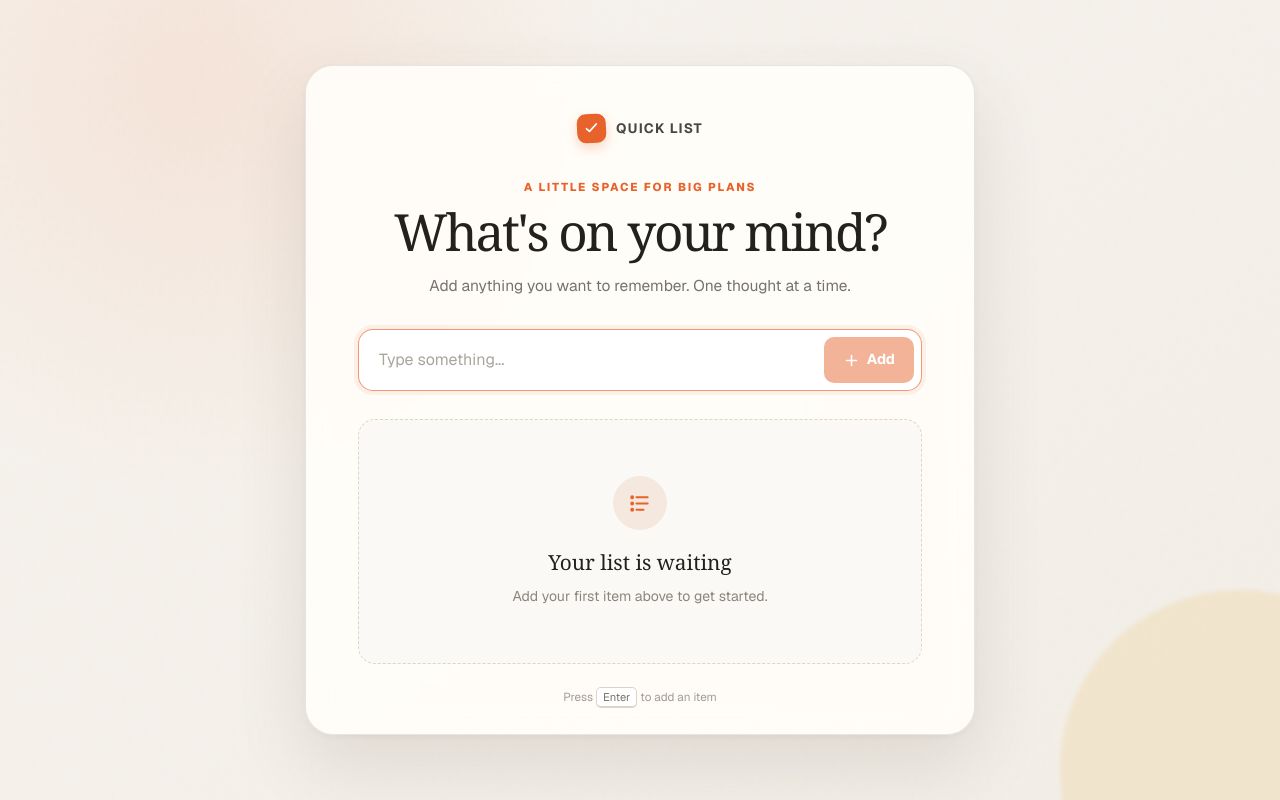
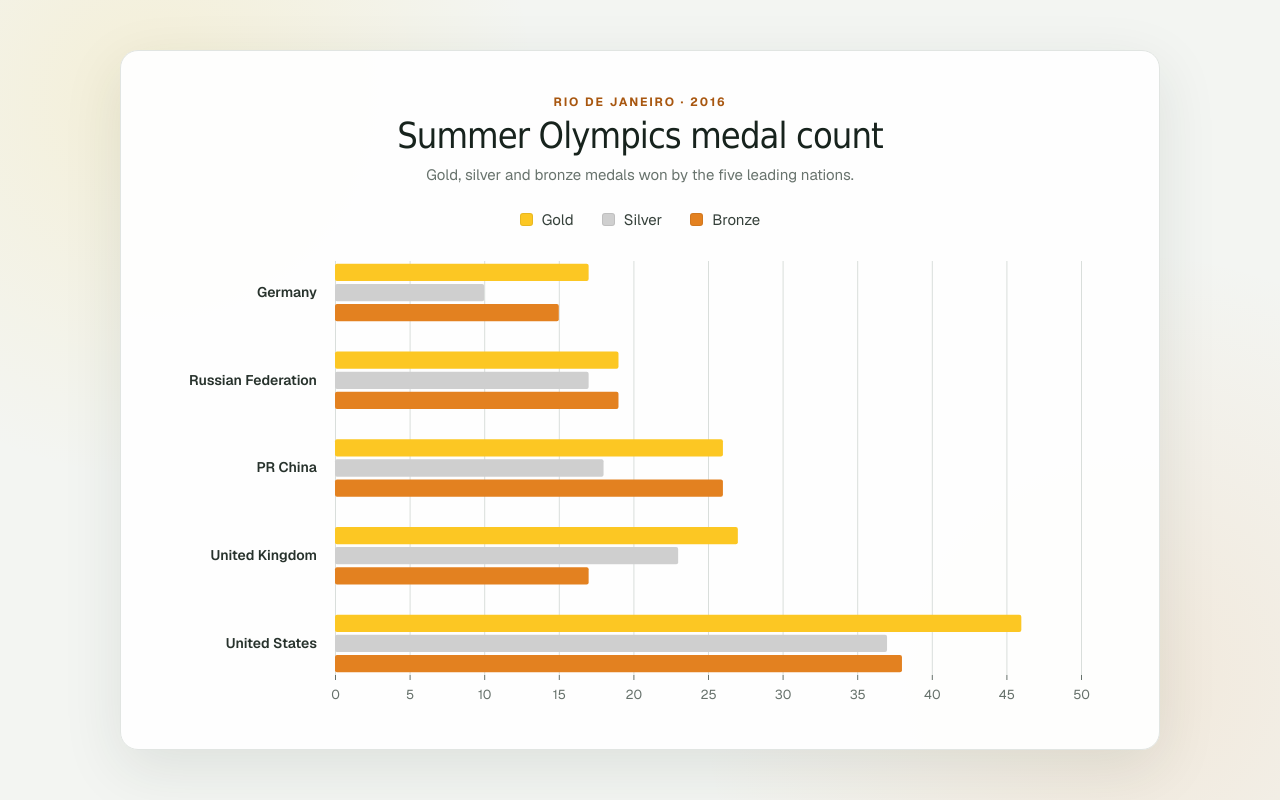
Before and after one commit to vladmoca90/Storybook-NextJS, a Next.js app: page / in a window 1280 px wide. Built offline with nearby package versions, Linux system fonts and the light colour scheme.

Commit message:
Created a medal count in D3.js with next

```diff
--- /dev/null
+++ b/app/components/MedalChart.module.css
@@ -0,0 +1,19 @@
+.wrapper { width: 100%; }
+.legend { display: flex; justify-content: center; gap: 28px; margin: 8px 0 12px; color: #35403a; font-size: 15px; }
+.legendItem { display: flex; align-items: center; gap: 9px; }
+.legendItem span { width: 13px; height: 13px; border-radius: 3px; box-shadow: inset 0 0 0 1px rgb(0 0 0 / 8%); }
+.chart { position: relative; width: 100%; min-height: 430px; }
+.chart svg { display: block; width: 100%; height: auto; overflow: visible; }
+.grid line { stroke: #d9dedb; stroke-width: 1; }
+.grid path { display: none; }
+.xAxis, .yAxis { color: #66716b; font-family: var(--font-geist-sans), Arial, sans-serif; font-size: 13px; }
+.yAxis { color: #27322c; font-size: 14px; font-weight: 550; }
+.row rect { cursor: pointer; outline: none; transition: filter 160ms ease, opacity 160ms ease; }
+.row rect:hover, .row rect:focus { filter: brightness(0.93); stroke: #27322c; stroke-width: 1.5; }
+.tooltip { position: absolute; z-index: 2; min-width: 150px; padding: 10px 12px; transform: translate(12px, -50%); border: 1px solid rgb(255 255 255 / 18%); border-radius: 8px; background: #16201b; box-shadow: 0 8px 24px rgb(18 29 23 / 22%); color: #fff; font-size: 13px; line-height: 1.45; pointer-events: none; }
+.tooltip span { display: block; margin-bottom: 2px; color: #c9d2cd; }
+.tooltip strong { font-size: 17px; }
+@media (max-width: 639px) {
+  .legend { gap: 16px; font-size: 13px; }
+  .yAxis { font-size: 11px; }
+}
--- /dev/null
+++ b/app/components/MedalChart.tsx
@@ -0,0 +1,145 @@
+"use client";
+
+import * as d3 from "d3";
+import { useEffect, useRef, useState } from "react";
+import styles from "./MedalChart.module.css";
+
+const medalTypes = ["Gold", "Silver", "Bronze"] as const;
+type MedalType = (typeof medalTypes)[number];
+
+type CountryMedals = { country: string } & Record<MedalType, number>;
+type Tooltip = {
+  country: string;
+  medal: MedalType;
+  value: number;
+  x: number;
+  y: number;
+};
+
+const colors: Record<MedalType, string> = {
+  Gold: "#fcc723",
+  Silver: "#cfcfcf",
+  Bronze: "#e38120",
+};
+
+const data: CountryMedals[] = [
+  { country: "Germany", Gold: 17, Silver: 10, Bronze: 15 },
+  { country: "Russian Federation", Gold: 19, Silver: 17, Bronze: 19 },
+  { country: "PR China", Gold: 26, Silver: 18, Bronze: 26 },
+  { country: "United Kingdom", Gold: 27, Silver: 23, Bronze: 17 },
+  { country: "United States", Gold: 46, Silver: 37, Bronze: 38 },
+];
+
+export default function MedalChart() {
+  const containerRef = useRef<HTMLDivElement>(null);
+  const svgRef = useRef<SVGSVGElement>(null);
+  const [tooltip, setTooltip] = useState<Tooltip | null>(null);
+
+  useEffect(() => {
+    const container = containerRef.current;
+    const svgElement = svgRef.current;
+    if (!container || !svgElement) return;
+
+    const draw = () => {
+      const width = container.clientWidth;
+      const compact = width < 640;
+      const margin = { top: 18, right: compact ? 18 : 36, bottom: 48, left: compact ? 116 : 172 };
+      const height = compact ? 430 : 480;
+      const innerWidth = Math.max(100, width - margin.left - margin.right);
+      const innerHeight = height - margin.top - margin.bottom;
+
+      const svg = d3.select(svgElement)
+        .attr("viewBox", `0 0 ${width} ${height}`)
+        .attr("width", width)
+        .attr("height", height);
+      svg.selectAll("*").remove();
+      const chart = svg.append("g").attr("transform", `translate(${margin.left},${margin.top})`);
+
+      const yCountry = d3.scaleBand<string>()
+        .domain(data.map((item) => item.country))
+        .range([0, innerHeight])
+        .paddingInner(0.28);
+      const yMedal = d3.scaleBand<MedalType>()
+        .domain(medalTypes)
+        .range([0, yCountry.bandwidth()])
+        .padding(0.14);
+      const x = d3.scaleLinear().domain([0, 50]).range([0, innerWidth]);
+      const ticks = compact ? 5 : 10;
+
+      chart.append("g")
+        .attr("class", styles.grid)
+        .call(d3.axisBottom(x).ticks(ticks).tickSize(innerHeight).tickFormat(() => ""));
+      chart.append("g")
+        .attr("class", styles.xAxis)
+        .attr("transform", `translate(0,${innerHeight})`)
+        .call(d3.axisBottom(x).ticks(ticks).tickSize(5).tickPadding(10))
+        .call((axis) => axis.select(".domain").remove());
+      chart.append("g")
+        .attr("class", styles.yAxis)
+        .call(d3.axisLeft(yCountry).tickSize(0).tickPadding(compact ? 10 : 18))
+        .call((axis) => axis.select(".domain").remove());
+
+      const rows = chart.selectAll<SVGGElement, CountryMedals>(`.${styles.row}`)
+        .data(data)
+        .join("g")
+        .attr("class", styles.row)
+        .attr("transform", (item) => `translate(0,${yCountry(item.country) ?? 0})`);
+
+      rows.selectAll<SVGRectElement, { medal: MedalType; value: number; country: string }>("rect")
+        .data((item) => medalTypes.map((medal) => ({ medal, value: item[medal], country: item.country })))
+        .join("rect")
+        .attr("x", 0)
+        .attr("y", (item) => yMedal(item.medal) ?? 0)
+        .attr("width", (item) => x(item.value))
+        .attr("height", yMedal.bandwidth())
+        .attr("rx", 2)
+        .attr("fill", (item) => colors[item.medal])
+        .attr("tabindex", 0)
+        .attr("role", "img")
+        .attr("aria-label", (item) => `${item.country}, ${item.value} ${item.medal.toLowerCase()} medals`)
+        .on("pointerenter pointermove", (event, item) => {
+          const bounds = container.getBoundingClientRect();
+          setTooltip({ ...item, x: event.clientX - bounds.left, y: event.clientY - bounds.top });
+        })
+        .on("pointerleave", () => setTooltip(null))
+        .on("focus", (event, item) => {
+          const rect = (event.currentTarget as SVGRectElement).getBoundingClientRect();
+          const bounds = container.getBoundingClientRect();
+          setTooltip({ ...item, x: rect.right - bounds.left, y: rect.top + rect.height / 2 - bounds.top });
+        })
+        .on("blur", () => setTooltip(null));
+    };
+
+    draw();
+    const resizeObserver = new ResizeObserver(draw);
+    resizeObserver.observe(container);
+    return () => resizeObserver.disconnect();
+  }, []);
+
+  return (
+    <div className={styles.wrapper}>
+      <div className={styles.legend} aria-label="Medal types">
+        {medalTypes.map((medal) => (
+          <div key={medal} className={styles.legendItem}>
+            <span style={{ backgroundColor: colors[medal] }} />
+            {medal}
+          </div>
+        ))}
+      </div>
+      <div ref={containerRef} className={styles.chart}>
+        <svg ref={svgRef} aria-labelledby="chart-title chart-description">
+          <desc id="chart-description">
+            Grouped horizontal bar chart comparing gold, silver and bronze medal counts for Germany,
+            the Russian Federation, China, the United Kingdom and the United States.
+          </desc>
+        </svg>
+        {tooltip && (
+          <div className={styles.tooltip} role="status" style={{ left: tooltip.x, top: tooltip.y }}>
+            <span>{tooltip.country}</span>
+            <strong>{tooltip.value}</strong> {tooltip.medal.toLowerCase()} medals
+          </div>
+        )}
+      </div>
+    </div>
+  );
+}
--- /dev/null
+++ b/app/page.module.css
@@ -0,0 +1,11 @@
+.page { min-height: 100vh; display: grid; place-items: center; padding: 48px 24px; background: radial-gradient(circle at 12% 12%, rgb(252 199 35 / 13%), transparent 24rem), radial-gradient(circle at 88% 85%, rgb(227 129 32 / 11%), transparent 27rem), #f3f5f2; }
+.chartCard { width: min(100%, 1040px); padding: 42px 42px 26px; border: 1px solid #e1e5e2; border-radius: 18px; background: rgb(255 255 255 / 94%); box-shadow: 0 18px 60px rgb(31 48 39 / 10%); }
+.heading { text-align: center; }
+.heading h1 { margin: 4px 0 8px; color: #17231d; font-family: Tahoma, var(--font-geist-sans), sans-serif; font-size: clamp(25px, 3vw, 36px); line-height: 1.15; letter-spacing: -0.025em; }
+.heading > p:last-child { margin: 0 auto 22px; color: #68736d; font-size: 15px; }
+.eyebrow { margin: 0; color: #a85710; font-size: 12px; font-weight: 700; letter-spacing: 0.16em; text-transform: uppercase; }
+@media (max-width: 639px) {
+  .page { align-items: start; padding: 20px 10px; }
+  .chartCard { padding: 28px 12px 16px; border-radius: 14px; }
+  .heading > p:last-child { padding: 0 12px; font-size: 14px; }
+}
--- a/app/page.tsx
+++ b/app/page.tsx
@@ -1,11 +1,23 @@
 import type { Metadata } from "next";
-import QuickList from "./quick-list/QuickList";
+import MedalChart from "./components/MedalChart";
+import styles from "./page.module.css";
 
 export const metadata: Metadata = {
-  title: "Quick List",
-  description: "A simple, friendly list for everything on your mind.",
+  title: "2016 Summer Olympics Medal Count",
+  description: "A D3.js visualization of the top five medal-winning countries.",
 };
 
 export default function HomePage() {
-  return <QuickList />;
+  return (
+    <main className={styles.page}>
+      <section className={styles.chartCard} aria-labelledby="chart-title">
+        <div className={styles.heading}>
+          <p className={styles.eyebrow}>Rio de Janeiro · 2016</p>
+          <h1 id="chart-title">Summer Olympics medal count</h1>
+          <p>Gold, silver and bronze medals won by the five leading nations.</p>
+        </div>
+        <MedalChart />
+      </section>
+    </main>
+  );
 }
```
